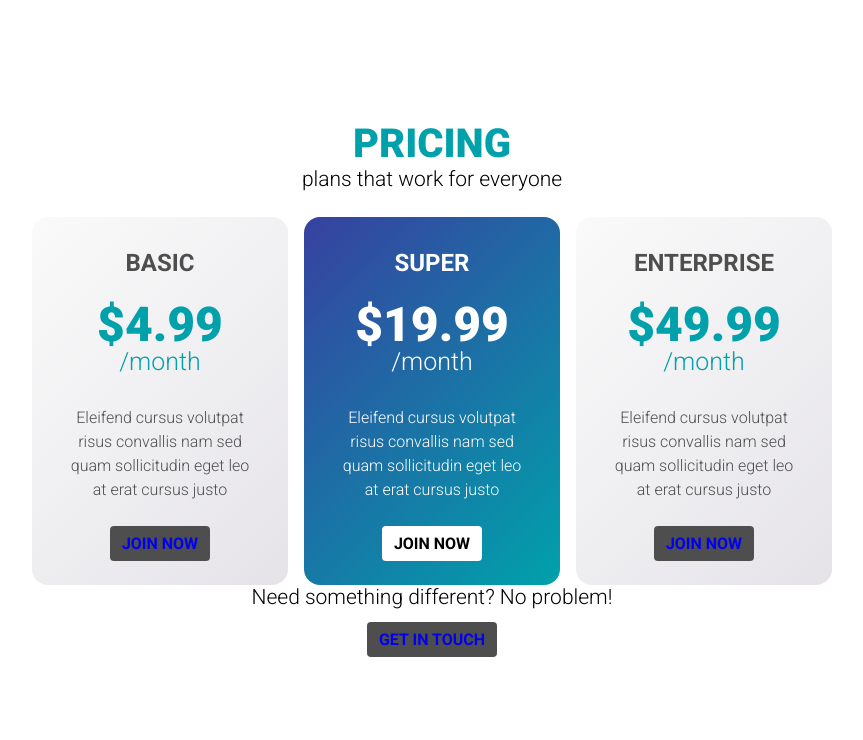
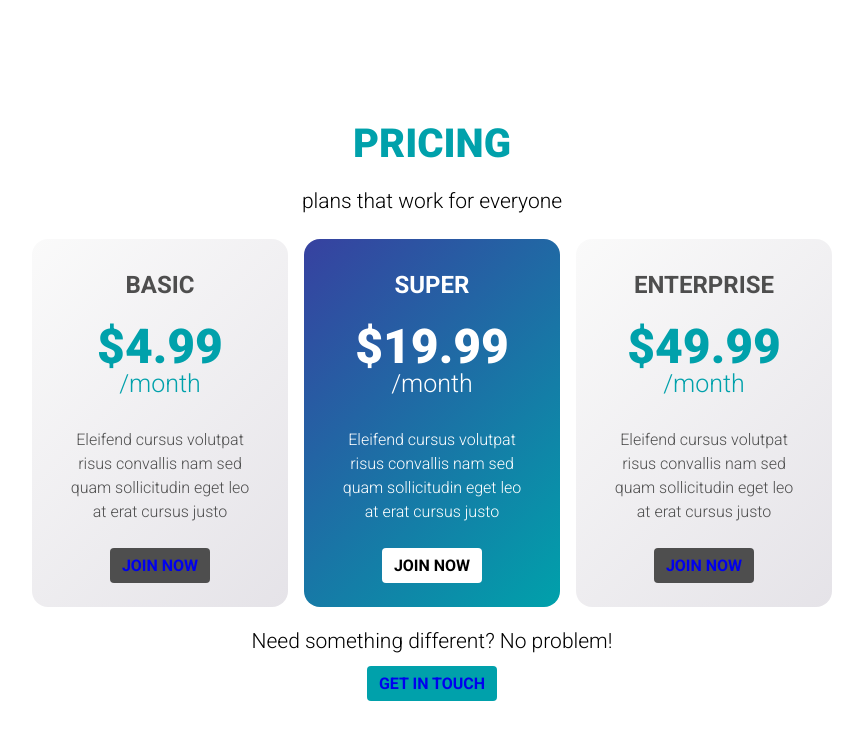
Before and after one commit to Eldor48/Eldor48.github.io, a PHP site: the page made by CSS Demystified. Start writing CSS with confidence/01 - start here/index.html in a window 1280 px wide. Shown: the top 740 px of the page, without its empty margins (208-1071 px from the left). Run offline with PHP 8.4, Linux system fonts and the light colour scheme.

Commit message:
fixing the cards

```diff
--- a/CSS Demystified. Start writing CSS with confidence/01 - start here/index.html
+++ b/CSS Demystified. Start writing CSS with confidence/01 - start here/index.html
@@ -47,9 +47,10 @@
       <a href="#" class="button">Join Now</a>
     </div>
   </div>
-
+  <footer>
   <p class="fs-500">Need something different? No problem!</p>
-  <a href="#" class="button">Get in touch</a>
+  <a href="#" class="button green">Get in touch</a>
+</footer>
 </body>
 
 </html>
--- a/CSS Demystified. Start writing CSS with confidence/01 - start here/styles.css
+++ b/CSS Demystified. Start writing CSS with confidence/01 - start here/styles.css
@@ -18,6 +18,7 @@ h1 {
 .fs-500 {
   font-size: 1.3125rem;
   margin-top: 0;
+  margin-top: 22px;
 }
 
 .plans {
@@ -72,7 +73,6 @@ h1 {
   border-radius: 0.25em;
   text-transform: uppercase;
   font-weight: 700;
-
 }
 
 .button--light {
@@ -85,25 +85,34 @@ h1 {
   background: #4e4e4e;
 }
 
-div.pricing-text{
+div.pricing-text {
   margin-bottom: 2vw;
 }
 
-.not-active{
-color: #00A1AB;
+.not-active {
+  color: #00a1ab;
 }
-.plan{
-  width: 15vw ;
+.plan {
+  width: 15vw;
 }
 
-a:visited{
-  color:white;
+a:visited {
+  color: white;
 }
-.button{
-  background-color: #4E4E4E;
+.button {
+  background-color: #4e4e4e;
 }
 
-a.button.middle{
-  background-color: #FFFFFF;
-  color: black ;
+a.button.middle {
+  background-color: #ffffff;
+  color: black;
 }
+
+.green {
+  background-color: #00a1ab;
+  margin-bottom: 22px;
+}
+footer{
+  margin-bottom: 40px;
+  margin-top: 12px;
+}
--- a/CSS Demystified. Start writing CSS with confidence/package.json
+++ b/CSS Demystified. Start writing CSS with confidence/package.json
@@ -1,5 +1,6 @@
 {
   "dependencies": {
-    "normalize.css": "^8.0.1"
+    "normalize.css": "^8.0.1",
+    "skeleton-css": "^2.0.4"
   }
 }
```
Also changed, not shown: CSS Demystified. Start writing CSS with confidence/01 - start here/skeleton.css (added), CSS Demystified. Start writing CSS with confidence/01 - start here/skeleton.html (added), CSS Demystified. Start writing CSS with confidence/package-lock.json.
